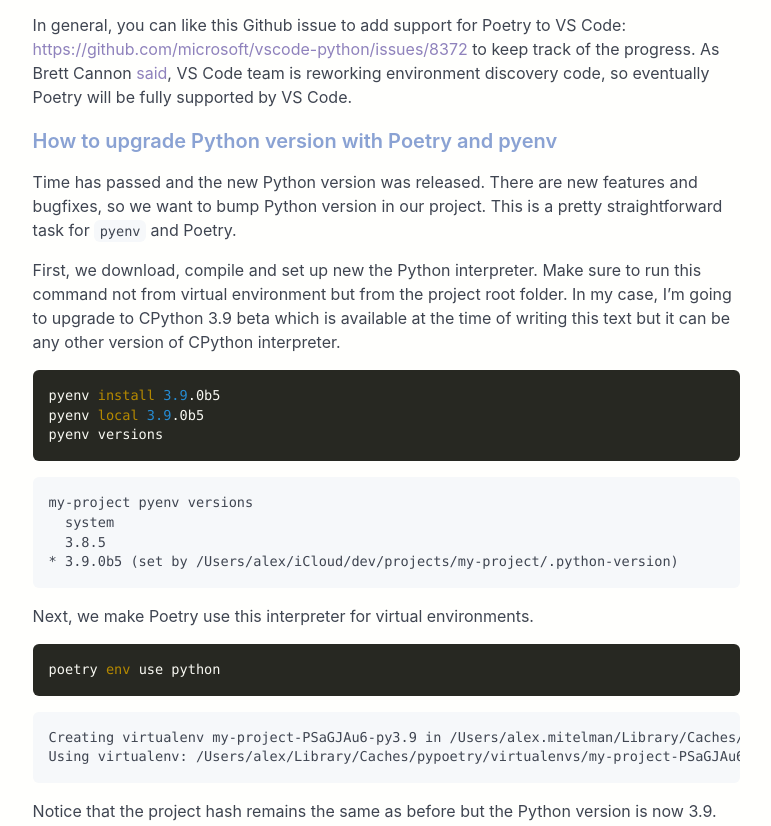
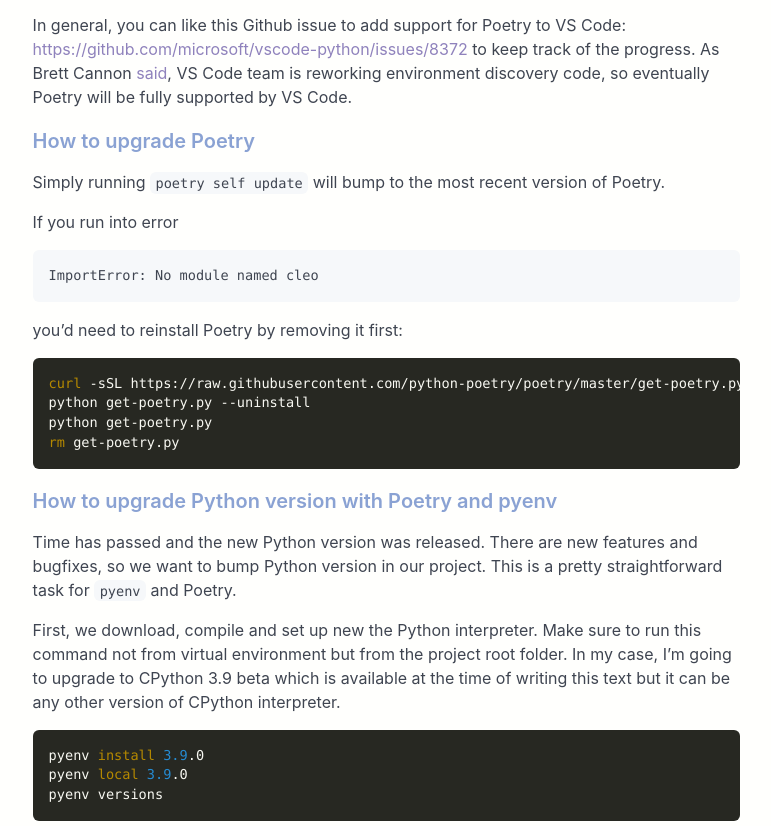
Before and after one commit to alexmitelman/alexmitelman.github.io, a plain HTML site: page posts/python-best-practice/automating-python-best-practices-for-a-new-project/index.html in a window 1280 px wide. Shown: the part 7804-8630 px from the top of the page, without its empty margins (127-898 px from the left). Drawn offline with nearby package versions, Linux system fonts and the light colour scheme; some packages are replaced by stand-ins of ours; a script that the page names is missing; files whose address does not match are found by name; a web font is replaced by a local one.

Commit message:
rebuilding site Mon Jan 11 21:10:10 EET 2021

```diff
--- a/posts/python-best-practice/automating-python-best-practices-for-a-new-project/index.html
+++ b/posts/python-best-practice/automating-python-best-practices-for-a-new-project/index.html
@@ -248,16 +248,25 @@
 </p>
 <p>Notice that there are two options for 3.8.5, we should select the one that sits under virtual environment (see file path, it should contain <code>virtualenv</code>).</p>
 <p>In general, you can like this Github issue to add support for Poetry to VS Code: <a href="https://github.com/microsoft/vscode-python/issues/8372" target="_blank">https://github.com/microsoft/vscode-python/issues/8372</a> to keep track of the progress. As Brett Cannon <a href="https://github.com/microsoft/vscode-python/issues/8372#issuecomment-668807397" target="_blank">said</a>, VS Code team is reworking environment discovery code, so eventually Poetry will be fully supported by VS Code.</p>
-<h3 id="how-to-upgrade-python-version-with-poetry-and-pyenv">How to upgrade Python version with Poetry and pyenv</h3>
+<h3 id="how-to-upgrade-poetry">How to upgrade Poetry</h3>
+<p>Simply running <code>poetry self update</code> will bump to the most recent version of Poetry.</p>
+<p>If you run into error</p>
+<pre><code>ImportError: No module named cleo
+</code></pre><p>you&rsquo;d need to reinstall Poetry by removing it first:</p>
+<div class="highlight"><pre style="color:#f8f8f2;background-color:#272822;-moz-tab-size:4;-o-tab-size:4;tab-size:4"><code class="language-bash" data-lang="bash">curl -sSL https://raw.githubusercontent.com/python-poetry/poetry/master/get-poetry.py &gt; get-poetry.py
+python get-poetry.py --uninstall
+python get-poetry.py
+rm get-poetry.py
+</code></pre></div><h3 id="how-to-upgrade-python-version-with-poetry-and-pyenv">How to upgrade Python version with Poetry and pyenv</h3>
 <p>Time has passed and the new Python version was released. There are new features and bugfixes, so we want to bump Python version in our project. This is a pretty straightforward task for <code>pyenv</code> and Poetry.</p>
 <p>First, we download, compile and set up new the Python interpreter. Make sure to run this command not from virtual environment but from the project root folder. In my case, I&rsquo;m going to upgrade to CPython 3.9 beta which is available at the time of writing this text but it can be any other version of CPython interpreter.</p>
-<div class="highlight"><pre style="color:#f8f8f2;background-color:#272822;-moz-tab-size:4;-o-tab-size:4;tab-size:4"><code class="language-bash" data-lang="bash">pyenv install 3.9.0b5
-pyenv local 3.9.0b5
+<div class="highlight"><pre style="color:#f8f8f2;background-color:#272822;-moz-tab-size:4;-o-tab-size:4;tab-size:4"><code class="language-bash" data-lang="bash">pyenv install 3.9.0
+pyenv local 3.9.0
 pyenv versions
 </code></pre></div><pre><code>my-project pyenv versions
   system
   3.8.5
-* 3.9.0b5 (set by /Users/alex/iCloud/dev/projects/my-project/.python-version)
+* 3.9.0 (set by /Users/alex/iCloud/dev/projects/my-project/.python-version)
 </code></pre><p>Next, we make Poetry use this interpreter for virtual environments.</p>
 <div class="highlight"><pre style="color:#f8f8f2;background-color:#272822;-moz-tab-size:4;-o-tab-size:4;tab-size:4"><code class="language-bash" data-lang="bash">poetry env use python
 </code></pre></div><pre><code>Creating virtualenv my-project-PSaGJAu6-py3.9 in /Users/alex.mitelman/Library/Caches/pypoetry/virtualenvs
@@ -891,6 +900,7 @@
             <li><a href="#set-python-version-per-project">Set Python version per project</a></li>
             <li><a href="#how-to-use-1">How to use</a></li>
             <li><a href="#how-to-use-poetry-with-vs-code">How to use Poetry with VS Code</a></li>
+            <li><a href="#how-to-upgrade-poetry">How to upgrade Poetry</a></li>
             <li><a href="#how-to-upgrade-python-version-with-poetry-and-pyenv">How to upgrade Python version with Poetry and pyenv</a></li>
           </ul>
         </li>
@@ -1003,7 +1013,7 @@
     <div class="container-lg clearfix">
         <div class="col-12 footer">
 
-            <span>&copy; 2020
+            <span>&copy; 2021
                 <a href="https://alexmitelman.github.io/"></a>
 
                 | Powered by <a href="https://github.com/amzrk2/hugo-theme-fuji/"
```
Also changed, not shown: 404.html (+1 -1 lines), categories/index.html (+1 -1 lines), index.html (+1 -1 lines), posts/index.html (+1 -1 lines), tags/index.html (+1 -1 lines), tags/python/index.html (+1 -1 lines), tags/vs-code/index.html (+1 -1 lines).
